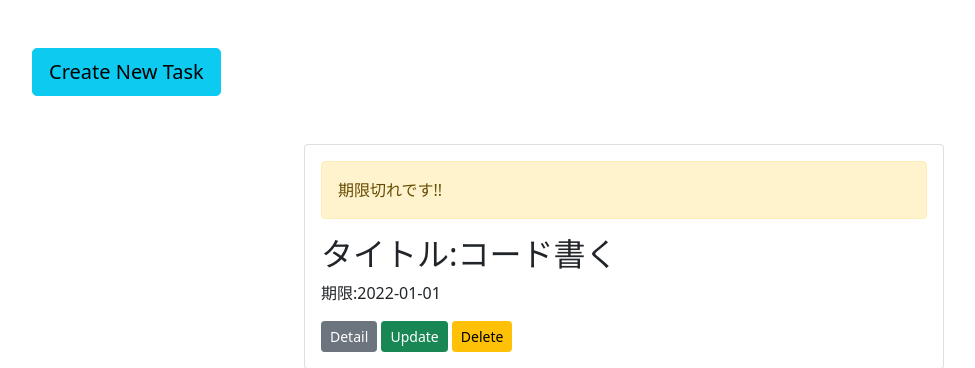
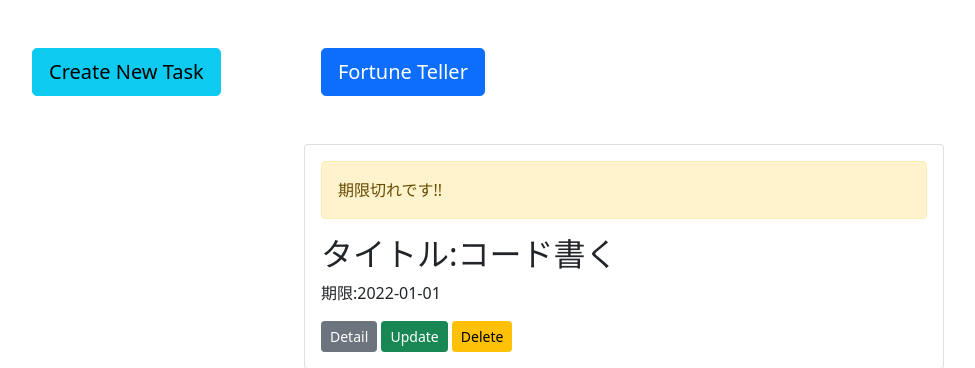
Before and after one commit to kodaishiotsuki/seven-eleven, a Flask app: page / in a window 1280 px wide. Shown: the part 90-458 px from the top of the page, without its empty margins (16-991 px from the left). Run offline with Flask 2, Linux system fonts and the light colour scheme; data comes from the database, SQL or seed files in the repository; some libraries are stand-ins or nearby versions.

Commit message:
スクレイピング、クローリング、占いページ関連の追加

```diff
--- a/app.py
+++ b/app.py
@@ -1,6 +1,7 @@
 from datetime import datetime,date
 from flask import Flask, render_template, redirect, request,url_for
 from flask_sqlalchemy import SQLAlchemy
+import random
 
 
 app = Flask(__name__)
@@ -82,6 +83,25 @@ def delete(id):  # delete関数にidを忘れずに！
     db.session.commit()
     return redirect('/')
 
+# おみくじページへの遷移
+@app.route('/fortune-teller')
+def fortune():
+    return render_template('fortune-teller.html')
+
+# おみくじをやって、結果を返す
+@app.route('/teller')
+def teller():
+    fortune = {
+    '大吉': '清水の舞台から飛び降りても無傷なレベル',
+    '中吉': '間違いなく棚からぼた餅が落ちてくるレベル',
+    '小吉': '長い物には巻かれた方がいいレベル',
+    '末吉': '地獄の沙汰も金次第なレベル',
+    '凶': '大凶よりはマシというレベル',
+    '大凶': '占い師も口をつぐむレベル'
+    }
+    luck, advice = random.choice(list(fortune.items()))
+    return render_template('fortune-teller.html',luck=luck, advice=advice)
+
 
 if __name__ == '__main__':
     app.run()
--- a/crawling.py
+++ b/crawling.py
@@ -25,7 +25,7 @@ sleep(3)
 
 # ()の中はjsのcodeを書く,ややこしいのでマネして書こう
 height=1000
-while height < 1000:
+while height < 2000:
     driver.execute_script("window.scrollTo(0,{});".format(height))
     height+=100
     sleep(1)
--- a/requirements.txt
+++ b/requirements.txt
@@ -1,7 +1,9 @@
 async-generator==1.10
 attrs==21.4.0
+beautifulsoup4==4.10.0
 certifi==2021.10.8
 cffi==1.15.0
+charset-normalizer==2.0.9
 click==8.0.3
 cryptography==36.0.1
 Flask==2.0.2
@@ -20,10 +22,12 @@ pycparser==2.21
 pyOpenSSL==21.0.0
 python-dateutil==2.8.2
 pytz==2021.3
+requests==2.27.0
 selenium==4.1.0
 six==1.16.0
 sniffio==1.2.0
 sortedcontainers==2.4.0
+soupsieve==2.3.1
 SQLAlchemy==1.4.29
 trio==0.19.0
 trio-websocket==0.9.2
--- a/templates/index.html
+++ b/templates/index.html
@@ -1,30 +1,23 @@
 {%extends 'base.html'%} {%block body%}
 
-<a class="btn btn-info btn-lg m-5" href="/create" role="button"
-  >Create New Task</a
->
+<a class="btn btn-info btn-lg m-5" href="/create" role="button">Create New Task</a>
+<a class="btn btn-primary btn-lg m-5" href="/fortune-teller">Fortune Teller</a>
+
 <!-- app.pyのpostsをfor文で繰り返し -->
 {% for post in posts %}
 <div class="card w-50 mb-3" style="margin: auto">
   <div class="card-body">
-    {% if post.due.date() < today %}
-    <div class="alert alert-warning" role="alert">
+    {% if post.due.date() < today %} <div class="alert alert-warning" role="alert">
       期限切れです!!
-    </div>
-    {% endif %}
-    <h2 class="card-title">タイトル:{{post.title}}</h2>
-    <p>期限:{{post.due.date()}}</p>
-    <!-- 期限（due）はdateオブジェクトで取り出す -->
-    <a class="btn btn-secondary btn-sm" href="detail/{{post.id}}" role="button"
-      >Detail</a
-    >
-    <a class="btn btn-success btn-sm" href="update/{{post.id}}" role="button"
-      >Update</a
-    >
-    <a class="btn btn-warning btn-sm" href="delete/{{post.id}}" role="button"
-      >Delete</a
-    >
   </div>
+  {% endif %}
+  <h2 class="card-title">タイトル:{{post.title}}</h2>
+  <p>期限:{{post.due.date()}}</p>
+  <!-- 期限（due）はdateオブジェクトで取り出す -->
+  <a class="btn btn-secondary btn-sm" href="detail/{{post.id}}" role="button">Detail</a>
+  <a class="btn btn-success btn-sm" href="update/{{post.id}}" role="button">Update</a>
+  <a class="btn btn-warning btn-sm" href="delete/{{post.id}}" role="button">Delete</a>
+</div>
 </div>
 
 {% endfor %} {%endblock%}
```
Also changed, not shown: liquor.py (added, +54 -0 lines), templates/fortune-teller.html (added, +16 -0 lines).
